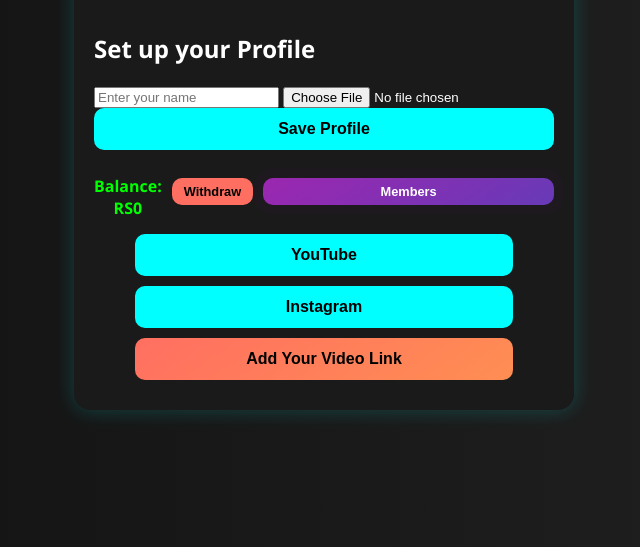
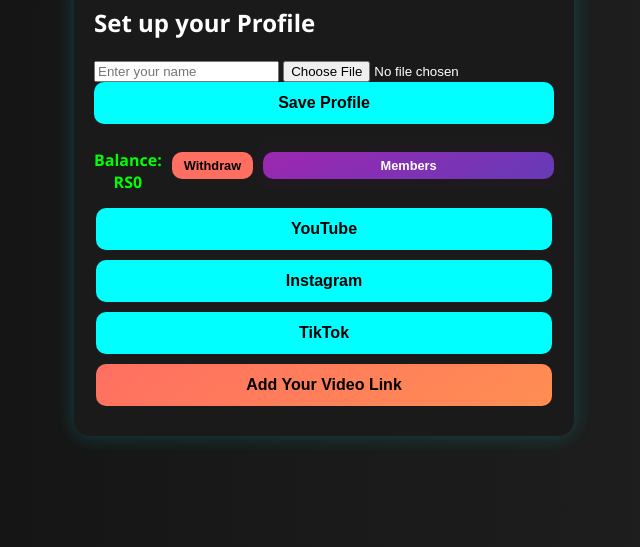
Before and after one commit to imtiaz623/tiktok, a plain HTML site: page index.html in a window 1280 px wide. Shown: the part 253-800 px from the top of the page, without its empty margins (316-956 px from the left). Drawn offline with Linux system fonts and the light colour scheme.

Commit message:
Update index.html
2

```diff
--- a/index.html
+++ b/index.html
@@ -293,6 +293,7 @@
     <div id="mainCategoryButtons">
       <button onclick="openCategory('youtube')">YouTube</button>
       <button onclick="openCategory('instagram')">Instagram</button>
+      <button onclick="openCategory('tiktok')">TikTok</button>
       <button
         onclick="checkBalanceForForm()"
         style="background: linear-gradient(145deg, #ff6f61, #ff8e53);"
```
